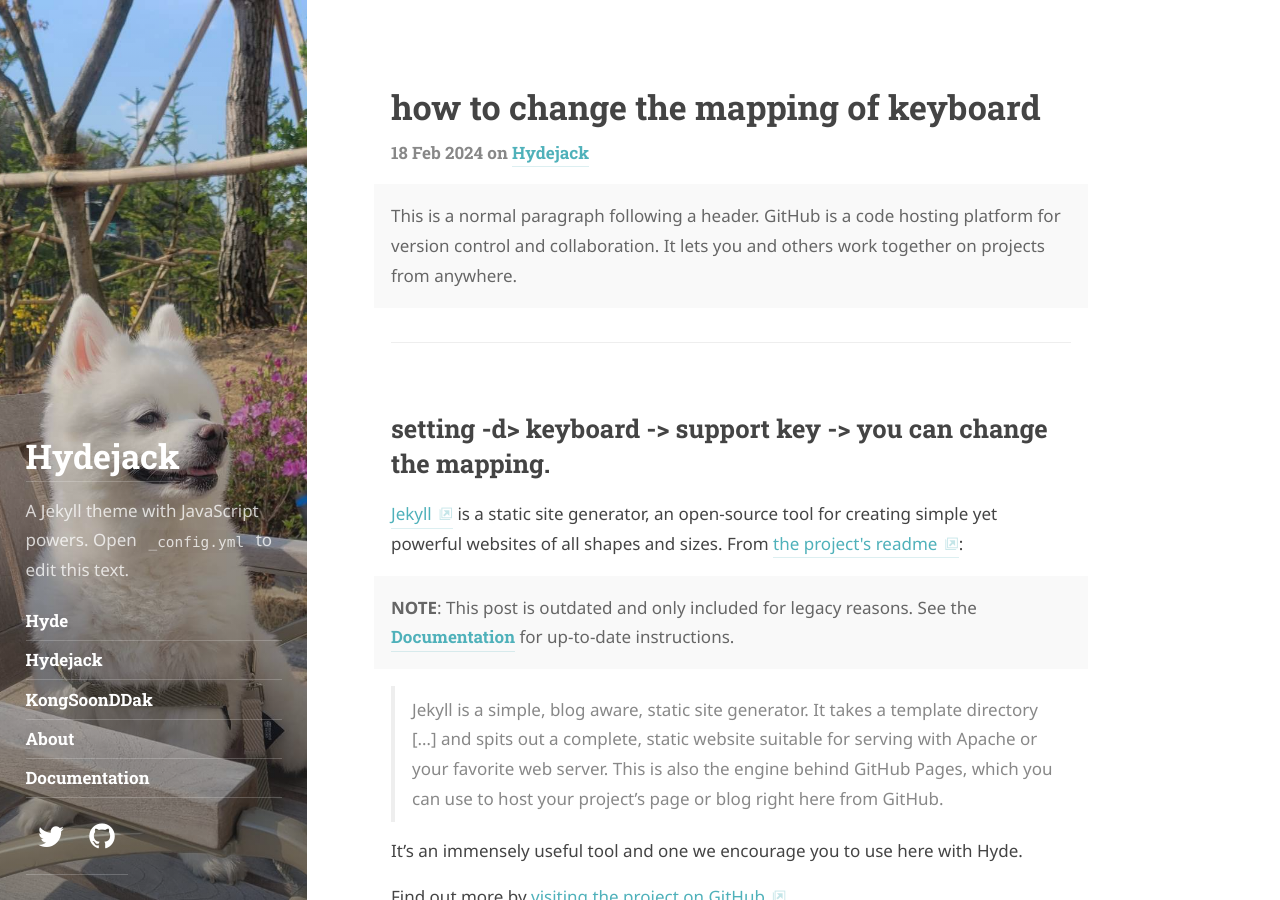
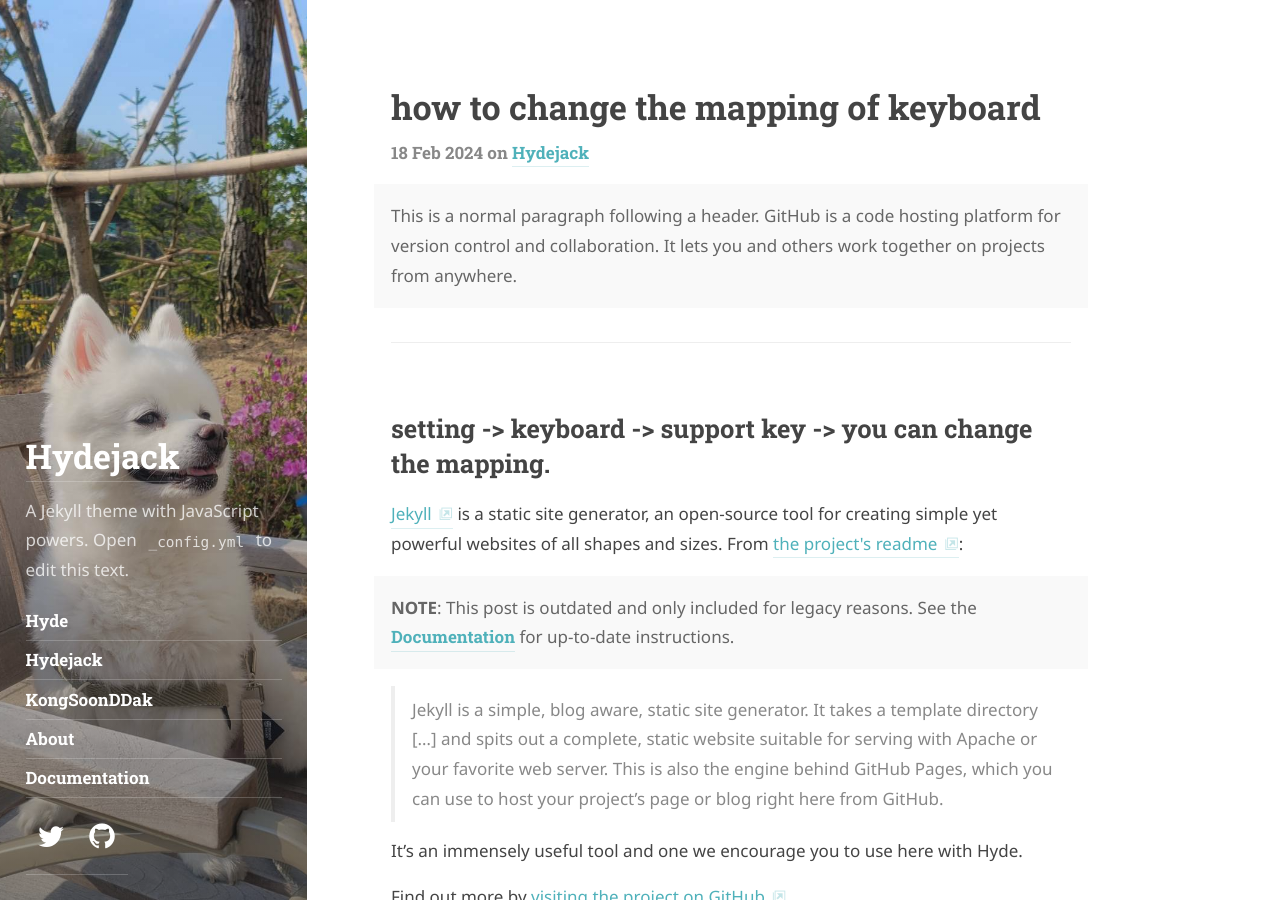
Before and after one commit to seunghyunhwang/seunghyunhwang.github.io, a Jekyll site: the page built from _posts/2024-02-18-IPAD_keyboard_mapping.md, in a window 1280 px wide and 900 px high. Built offline with Jekyll 4.4.1, drawn with Linux system fonts in a browser that asks for light colours; some web fonts are replaced.

```diff
--- a/_posts/2024-02-18-IPAD_keyboard_mapping.md
+++ b/_posts/2024-02-18-IPAD_keyboard_mapping.md
@@ -9,8 +9,8 @@ tags: [hydejack]
 ---
 ---
 
-setting -d> keyboard -> support key -> you can change the mapping.
-------------------------------------------------------------------
+setting -> keyboard -> support key -> you can change the mapping.
+-----------------------------------------------------------------
 
 [Jekyll](https://jekyllrb.com) is a static site generator, an open-source tool for creating simple yet powerful websites of all shapes and sizes. From [the project&#39;s readme](https://github.com/mojombo/jekyll/blob/master/README.markdown):
 
```
